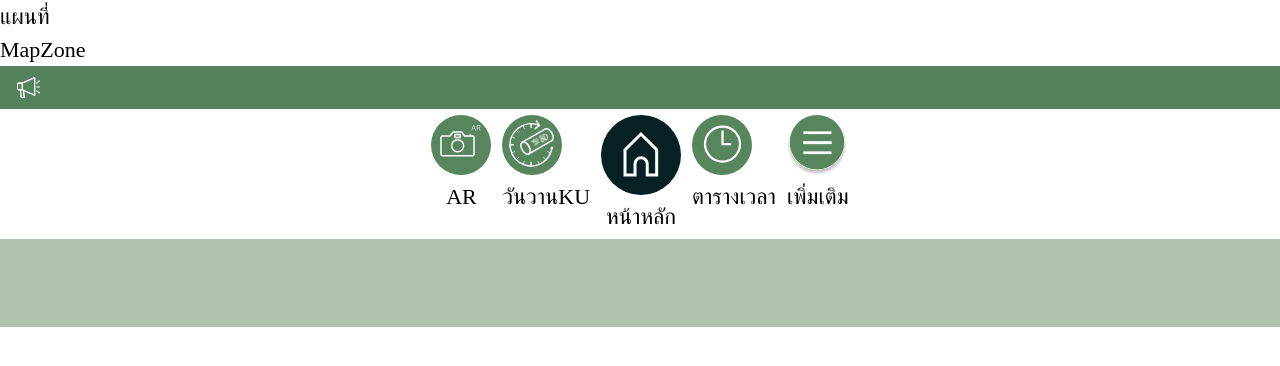
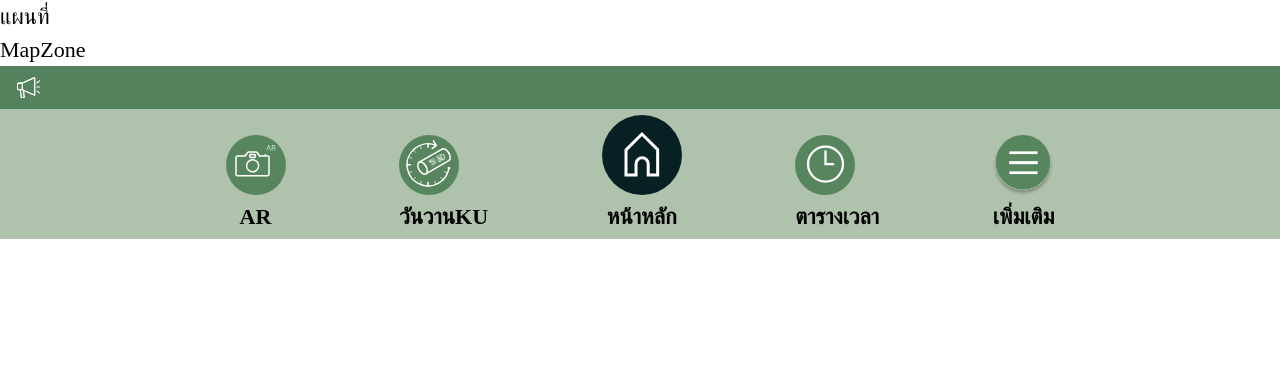
Before and after one commit to Ratchaphon1412/Kasetfair-AR, a Vue app: page /home in a window 1280 px wide. Shown: the top 366 px of the page. Built offline with nearby package versions, Linux system fonts and the light colour scheme; a web font is replaced by a local one; what troisjs would draw is missing.

Commit message:
edit navbar

```diff
--- a/src/components/Navbar.vue
+++ b/src/components/Navbar.vue
@@ -3,9 +3,14 @@ import NavbarButton from './NavbarButton.vue';
 </script>
 
 <template>
-    <div>
+    <div class="bg-[#AFC2AC]  bg-nav">
         <NavbarButton />
-        <div class="p-8 bg-[#AFC2AC]">
-        </div>
     </div>
 </template>
+
+<style scoped>
+.bg-nav {
+    background-size: 50px 100px !important;
+}
+
+</style>
--- a/src/components/NavbarButton.vue
+++ b/src/components/NavbarButton.vue
@@ -3,26 +3,26 @@
 </script>
 
 <template>
-    <div class="flex justify-center max-w-screen h-fit">
-        <div class="p-1 flex-col">
+    <div class="flex content-none justify-between max-w-screen h-fit lg:mx-40">
+        <div class="p-1 flex-col mt-auto">
         <img src="@/assets/icons/ar_icon.svg" alt="">
-        <h1 class="text-center pt-1">AR</h1>
+        <h1 class="text-center pt-1 font-bold">AR</h1>
         </div>
-        <div class="p-1 flex-col">
+        <div class="p-1 flex-col mt-auto">
         <img src="@/assets/icons/capsule_icon.svg" alt="">
-        <h1 class="text-center pt-1">วันวานKU</h1>
+        <h1 class="text-center pt-1 font-bold">วันวานKU</h1>
         </div>
-        <div class="p-1 flex-col justify-center">
+        <div class="p-1 flex-col  mt-auto">
         <img src="@/assets/icons/icon.home.svg" alt="">
-        <h1 class="text-center pt-1">หน้าหลัก</h1>
+        <h1 class="text-center pt-1 font-bold">หน้าหลัก</h1>
         </div>
-        <div class="p-1 flex-col">
+        <div class="p-1 flex-col mt-auto">
         <img src="@/assets/icons/time _icon.svg" alt="">
-        <h1 class="text-center pt-1">ตารางเวลา</h1>
+        <h1 class="text-center pt-1 font-bold">ตารางเวลา</h1>
         </div>
-        <div class="p-1 flex-col">
+        <div class="p-1 flex-col mt-auto">
         <img src="@/assets/icons/more_icon.svg" alt="">
-        <h1 class="text-center pt-1">เพิ่มเติม</h1>
+        <h1 class="text-center pt-1 font-bold">เพิ่มเติม</h1>
         </div>
 
     </div>
```
